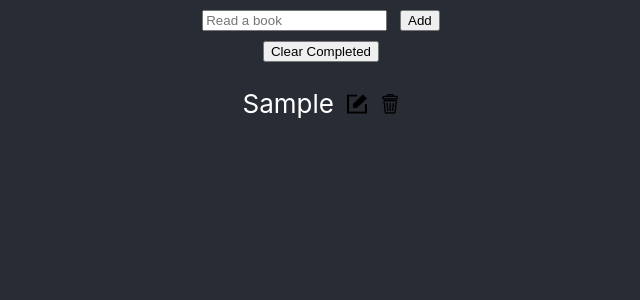
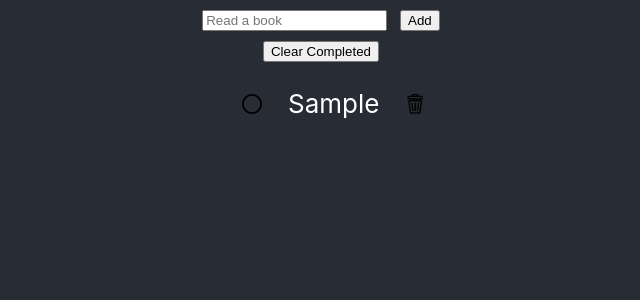
Before and after one commit to zakmayfield/redux-checklist, a React (Create React App) app in the folder checklist/: page / in a window 1280 px wide. Both pictures are taken after typing "Sample" into the empty fields and a click on the button "Add". Shown: the top 300 px of the page, without its empty margins (319-959 px from the left). Built offline with nearby package versions, Linux system fonts and the light colour scheme.

Commit message:
not quite able to edit yet

```diff
--- a/checklist/src/App.css
+++ b/checklist/src/App.css
@@ -51,6 +51,6 @@
 
 .icon {
   width: 20px;
-  margin-left: 1vw;
+  margin-left: 2vw;
   cursor: pointer;
 }
--- a/checklist/src/components/Checklist.js
+++ b/checklist/src/components/Checklist.js
@@ -5,13 +5,17 @@ import {
   deleteTask,
   toggleTask,
   clearCompleted,
-  editTask
+  editTask,
+  editConfirm
 } from '../store/actions/checklistActions'
 import trash from '../images/Trash.png'
 import edit from '../images/Edit.png'
+import circle from '../images/circle.png'
+import check from '../images/check-complete.png'
 
 const Checklist = props => {
   const [input, setInput] = useState('')
+  const [edit, setEdit] = useState('')
 
   const handleChange = e => {
     let value = e.target.value
@@ -20,8 +24,23 @@ const Checklist = props => {
 
   const handleSubmit = e => {
     e.preventDefault()
-    props.addTask(input)
+
+    if (!input) {
+      alert('please add a task')
+    } else {
+      props.addTask(input)
+    }
+
     setInput('')
+  }
+
+  const handleEditChange = e => {
+    let value = e.target.value
+    setEdit(value)
+  }
+
+  const handleEditSubmit = e => {
+    e.preventDefault()
   }
 
   return (
@@ -30,6 +49,7 @@ const Checklist = props => {
         <input
           type='text'
           placeholder='Read a book'
+          required
           value={input}
           onChange={handleChange}
         />
@@ -40,21 +60,33 @@ const Checklist = props => {
 
       {props.checklist.map(item => (
         <div key={item.id} className='taskContainer'>
-          <p
-            className={item.completed ? 'completed' : 'not-completed'}
+          <img
+            src={item.completed ? check : circle}
+            style={{ marginRight: '2vw' }}
+            className='icon'
             onClick={() => props.toggleTask(item.id)}
-          >
+          />
+
+          <p className={item.completed ? 'completed' : 'not-completed'}>
             {item.task}
           </p>
 
-          <img
-            src={edit}
-            onClick={() => {
-                setInput(item.task)
-                props.editTask(input)
-            }}
-            className='icon'
-          />
+          {/* {item.isEditing ? (
+            <form onSubmit={handleEditSubmit}>
+              <input type='text' value={edit} onChange={handleEditChange} />
+            </form>
+          ) : (
+            <p
+              className={item.completed ? 'completed' : 'not-completed'}
+              onClick={() => {
+                props.editTask(item)
+                setEdit(item.task)
+              }}
+            >
+              {item.task}
+            </p>
+          )} */}
+
           <img
             src={trash}
             onClick={() => props.deleteTask(item.id)}
@@ -77,5 +109,6 @@ export default connect(mapStateToProps, {
   deleteTask,
   toggleTask,
   clearCompleted,
-  editTask
+  editTask,
+  editConfirm
 })(Checklist)
--- a/checklist/src/store/actions/checklistActions.js
+++ b/checklist/src/store/actions/checklistActions.js
@@ -5,6 +5,7 @@ export const DELETE_TASK = 'DELETE_TASK'
 export const TOGGLE_TASK = 'TOGGLE_TASK'
 export const CLEAR_COMPLETED = 'CLEAR_COMPLETED'
 export const EDIT_TASK = 'EDIT_TASK'
+export const EDIT_CONFIRM = 'EDIT_CONFIRM'
 
 
 export const addTask = task => {
@@ -26,3 +27,7 @@ export const clearCompleted = () => {
 export const editTask = task => {
   return { type: EDIT_TASK, payload: task }
 }
+
+export const editConfirm = task => {
+  return { type: EDIT_CONFIRM, payload: task }
+}
--- a/checklist/src/store/reducers/checklistReducer.js
+++ b/checklist/src/store/reducers/checklistReducer.js
@@ -1,11 +1,18 @@
-import { ADD_TASK, DELETE_TASK, TOGGLE_TASK, CLEAR_COMPLETED, EDIT_TASK } from "../actions/checklistActions"
+import {
+  ADD_TASK,
+  DELETE_TASK,
+  TOGGLE_TASK,
+  CLEAR_COMPLETED,
+  EDIT_TASK,
+  EDIT_CONFIRM
+} from '../actions/checklistActions'
 
 export const initialState = {
   checklist: []
 }
 
 export const checklistReducer = (state = initialState, action) => {
-    switch(action.type){
+  switch (action.type) {
     case ADD_TASK:
       return {
         ...state,
@@ -14,7 +21,8 @@ export const checklistReducer = (state = initialState, action) => {
           {
             id: randomId(),
             task: action.payload,
-                        completed: false
+            completed: false,
+            isEditing: false
           }
         ]
       }
@@ -28,7 +36,11 @@ export const checklistReducer = (state = initialState, action) => {
     case TOGGLE_TASK:
       return {
         ...state,
-                checklist: state.checklist.map(task => task.id === action.payload ? {...task, completed: !task.completed} : task)
+        checklist: state.checklist.map(task =>
+          task.id === action.payload
+            ? { ...task, completed: !task.completed }
+            : task
+        )
       }
 
     case DELETE_TASK:
@@ -40,15 +52,22 @@ export const checklistReducer = (state = initialState, action) => {
     case EDIT_TASK:
       return {
         ...state,
-                checklist: state.checklist.map(task => task.id === action.payload.id ? {...task, task: action.payload} : task)
+        checklist: state.checklist.map(task =>
+          task.id === action.payload.id ? { ...task, isEditing: true } : task
+        )
       }
 
+    case EDIT_CONFIRM:
+        return {
+            ...state,
+            checklist: state.checklist.map(item => item.id === action.payload.id ? {...item, task: action.payload.task} : item)
+          }
 
     default:
       return state
   }
 }
 
-function randomId(){
+function randomId () {
   return Math.floor(Math.random() * 10000000000000)
 }
```
Also changed, not shown: checklist/src/images/check-complete.png (added), checklist/src/images/circle.png (added). Lines whose indentation alone changed are shown as unchanged.
